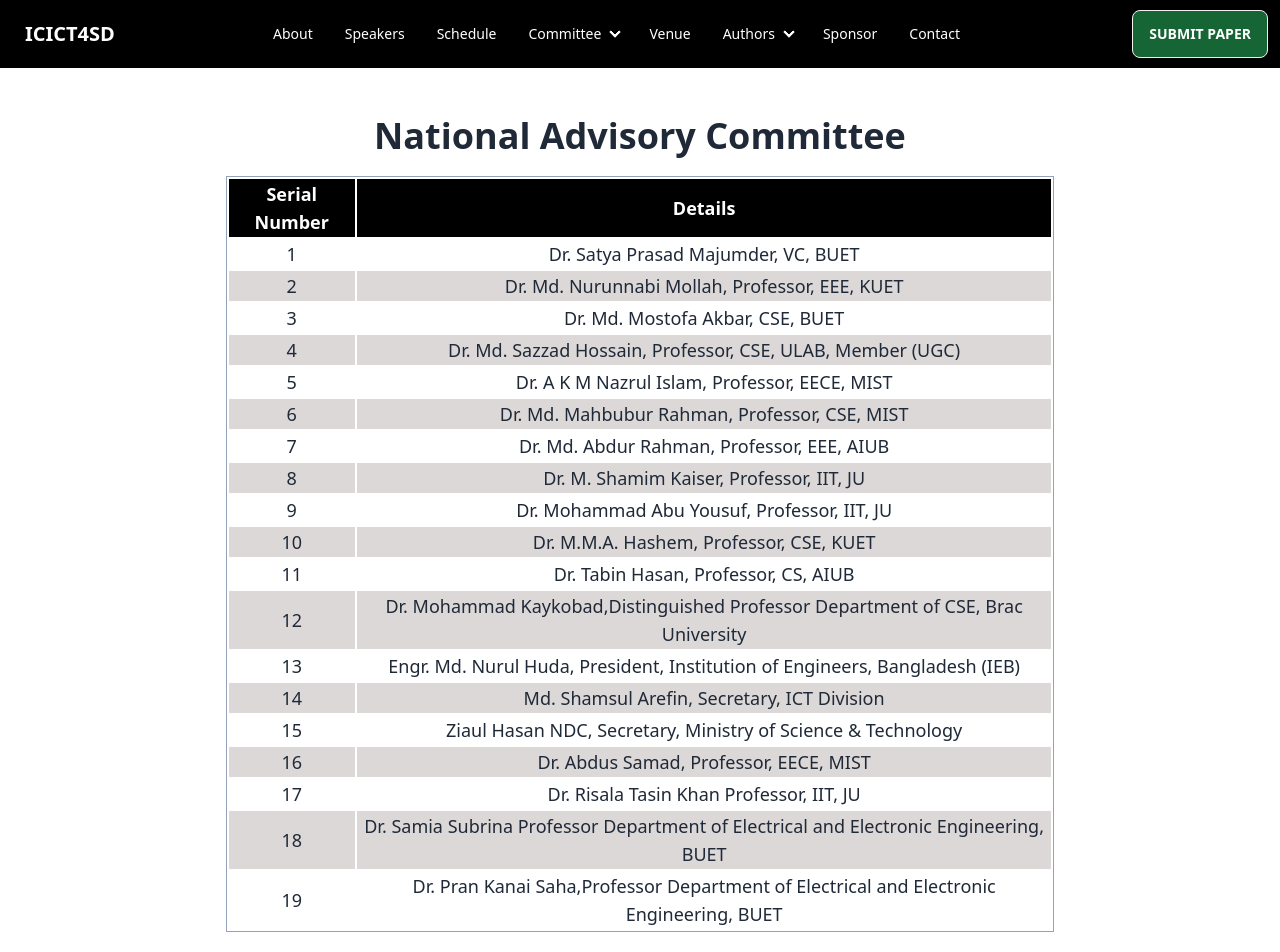
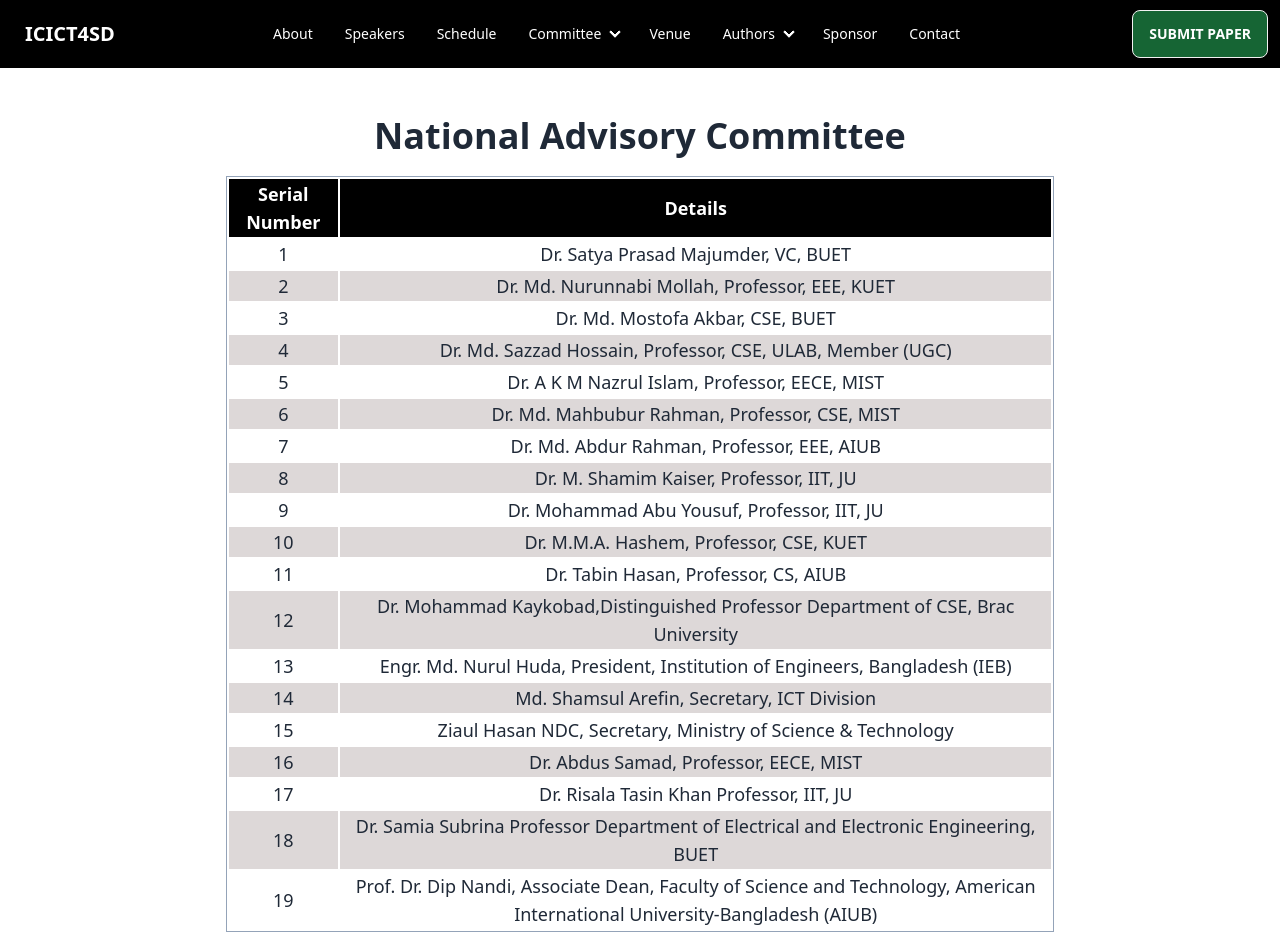
Before and after one commit to Moheb619/icict4sd, a Next.js app: page /NationalAdvisoryCommittee in a window 1280 px wide. Shown: the top 952 px of the page. Built offline with nearby package versions, Linux system fonts and the light colour scheme; no server answers.

Commit message:
National Advisory Committee Updated

```diff
--- a/src/app/NationalAdvisoryCommittee/page.tsx
+++ b/src/app/NationalAdvisoryCommittee/page.tsx
@@ -19,7 +19,7 @@ const NationalAdvisoryCommitteList = [
   "Dr. Abdus Samad, Professor, EECE, MIST",
   "Dr. Risala Tasin Khan Professor, IIT, JU",
   "Dr. Samia Subrina Professor Department of Electrical and Electronic Engineering, BUET",
-  "Dr. Pran Kanai Saha,Professor Department of Electrical and Electronic Engineering, BUET",
+  "Prof. Dr. Dip Nandi, Associate Dean, Faculty of Science and Technology, American International University-Bangladesh (AIUB)",
 ];
 
 const NationalAdvisoryCommittee = () => {
```
